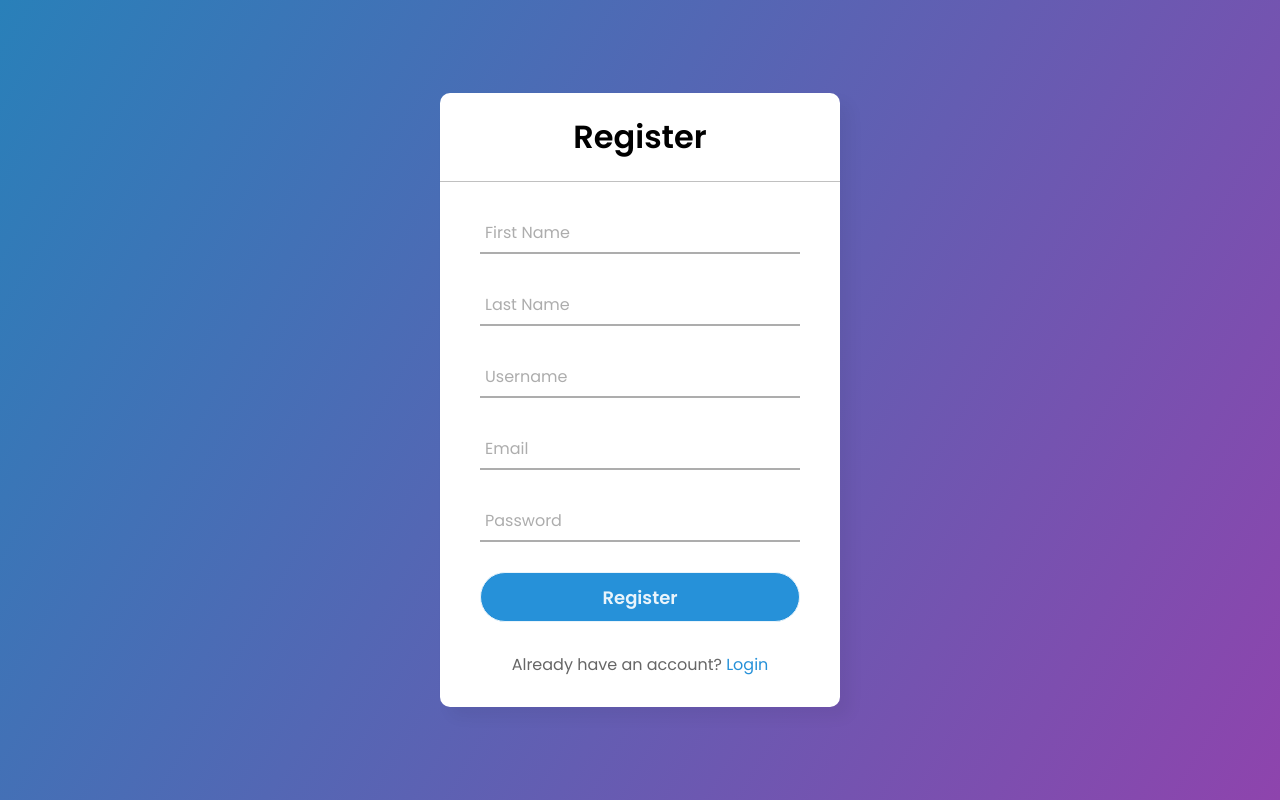
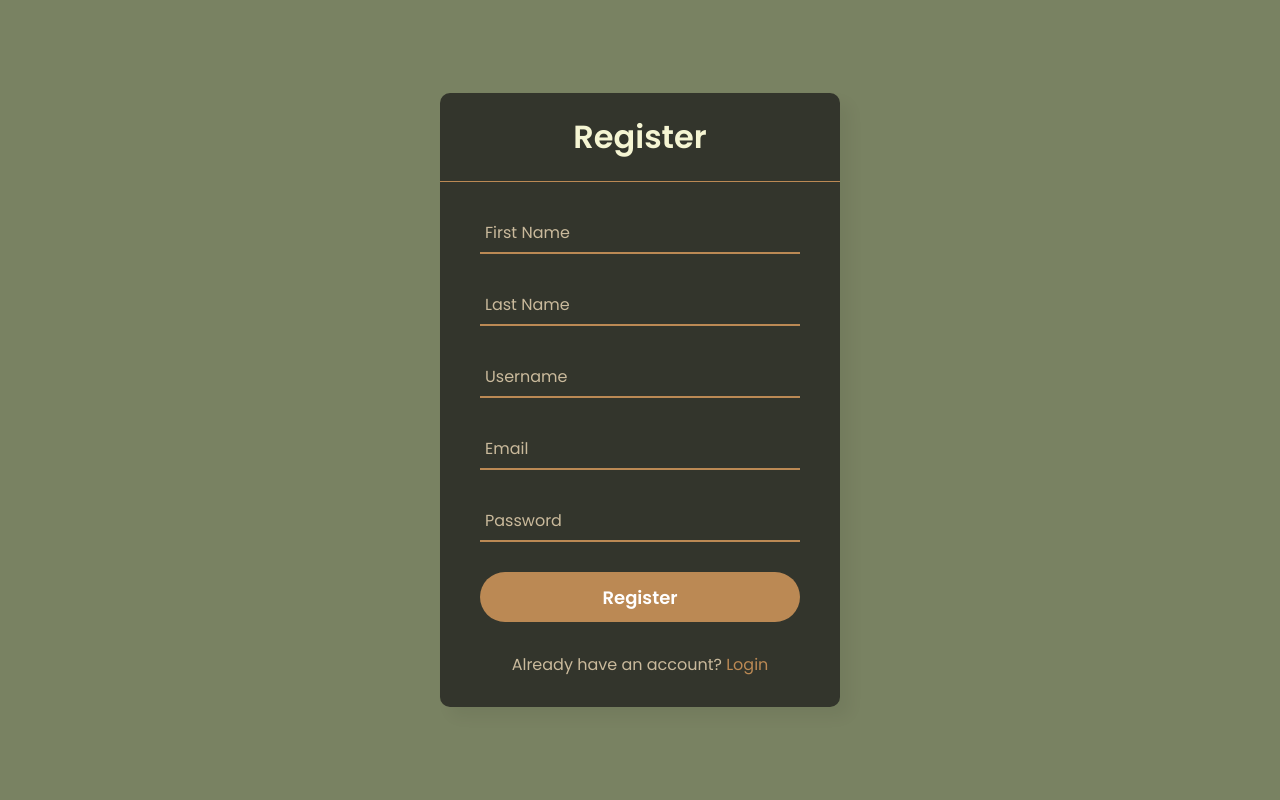
Before and after one commit to Gobi05-exe/SDGHub, a Django app: page /user/register/ in a window 1280 px wide. Run offline with Django 5.2, Linux system fonts and the light colour scheme.

Commit message:
color changes

```diff
--- a/SDGHub/static/css/style.css
+++ b/SDGHub/static/css/style.css
@@ -1,43 +1,51 @@
+@import url('https://fonts.googleapis.com/css2?family=Noto+Sans:wght@700&family=Poppins:wght@400;500;600&display=swap');
 
-@import url('https://fonts.googleapis.com/css2?family=Noto+Sans:wght@700&family=Poppins:wght@400;500;600&display=swap');
-*{
+* {
   margin: 0;
   padding: 0;
   box-sizing: border-box;
   font-family: "Poppins", sans-serif;
 }
-body{
+
+body {
   margin: 0;
   padding: 0;
-  background: linear-gradient(120deg,#2980b9, #8e44ad);
+  background-color: #798262;
   height: 100vh;
   overflow: hidden;
+  color: #f5f5d3;
 }
-.center{
+
+.center {
   position: absolute;
   top: 50%;
   left: 50%;
   transform: translate(-50%, -50%);
   width: 400px;
-  background: white;
+  background: #33352C;
   border-radius: 10px;
-  box-shadow: 10px 10px 15px rgba(0,0,0,0.05);
+  box-shadow: 10px 10px 15px rgba(0, 0, 0, 0.05);
 }
-.center h1{
+
+.center h1 {
   text-align: center;
   padding: 20px 0;
-  border-bottom: 1px solid silver;
+  border-bottom: 1px solid #BB8954;
+  color: #f5f5d3;
 }
-.center form{
+
+.center form {
   padding: 0 40px;
   box-sizing: border-box;
 }
-form .txt_field{
+
+form .txt_field {
   position: relative;
-  border-bottom: 2px solid #adadad;
+  border-bottom: 2px solid #BB8954;
   margin: 30px 0;
 }
-.txt_field input{
+
+.txt_field input {
   width: 100%;
   padding: 0 5px;
   height: 40px;
@@ -45,70 +53,82 @@ form .txt_field{
   border: none;
   background: none;
   outline: none;
+  color: #f5f5d3;
 }
-.txt_field label{
+
+.txt_field label {
   position: absolute;
   top: 50%;
   left: 5px;
-  color: #adadad;
+  color: #CABA9c;
   transform: translateY(-50%);
   font-size: 16px;
   pointer-events: none;
-  transition: .5s;
+  transition: 0.5s;
 }
-.txt_field span::before{
+
+.txt_field span::before {
   content: '';
   position: absolute;
   top: 40px;
   left: 0;
   width: 0%;
   height: 2px;
-  background: #2691d9;
-  transition: .5s;
+  background: #BB8954;
+  transition: 0.5s;
 }
+
 .txt_field input:focus ~ label,
-.txt_field input:valid ~ label{
+.txt_field input:valid ~ label {
   top: -5px;
-  color: #2691d9;
+  color: #BB8954;
 }
+
 .txt_field input:focus ~ span::before,
-.txt_field input:valid ~ span::before{
+.txt_field input:valid ~ span::before {
   width: 100%;
 }
-.pass{
+
+.pass {
   margin: -5px 0 20px 5px;
-  color: #a6a6a6;
+  color: #CABA9c;
   cursor: pointer;
 }
-.pass:hover{
+
+.pass:hover {
   text-decoration: underline;
 }
-input[type="submit"]{
+
+input[type="submit"] {
   width: 100%;
   height: 50px;
-  border: 1px solid;
-  background: #2691d9;
+  border: none;
+  background: #BB8954;
   border-radius: 25px;
   font-size: 18px;
-  color: #e9f4fb;
+  color: #fff;
   font-weight: 700;
   cursor: pointer;
   outline: none;
 }
-input[type="submit"]:hover{
-  border-color: #2691d9;
-  transition: .5s;
+
+input[type="submit"]:hover {
+  background: #CABA9c;
+  transition: 0.3s;
 }
-.signup_link{
+
+.signup_link {
   margin: 30px 0;
   text-align: center;
   font-size: 16px;
-  color: #666666;
+  color: #CABA9c;
 }
-.signup_link a{
-  color: #2691d9;
+
+.signup_link a {
+  color: #BB8954;
   text-decoration: none;
 }
-.signup_link a:hover{
+
+.signup_link a:hover {
   text-decoration: underline;
 }
--- a/SDGHub/user/views.py
+++ b/SDGHub/user/views.py
@@ -82,7 +82,7 @@ def ForgotPassword(request):
             new_password_reset = PasswordReset(user=user)
             new_password_reset.save()
 
-            password_reset_url = reverse('reset-password', kwargs={'reset_id': new_password_reset.reset_id})
+            password_reset_url = reverse('user:reset-password', kwargs={'reset_id': new_password_reset.reset_id})
 
             full_password_reset_url = f'{request.scheme}://{request.get_host()}{password_reset_url}'
 
```
Also changed, not shown: SDGHub/db.sqlite3.
